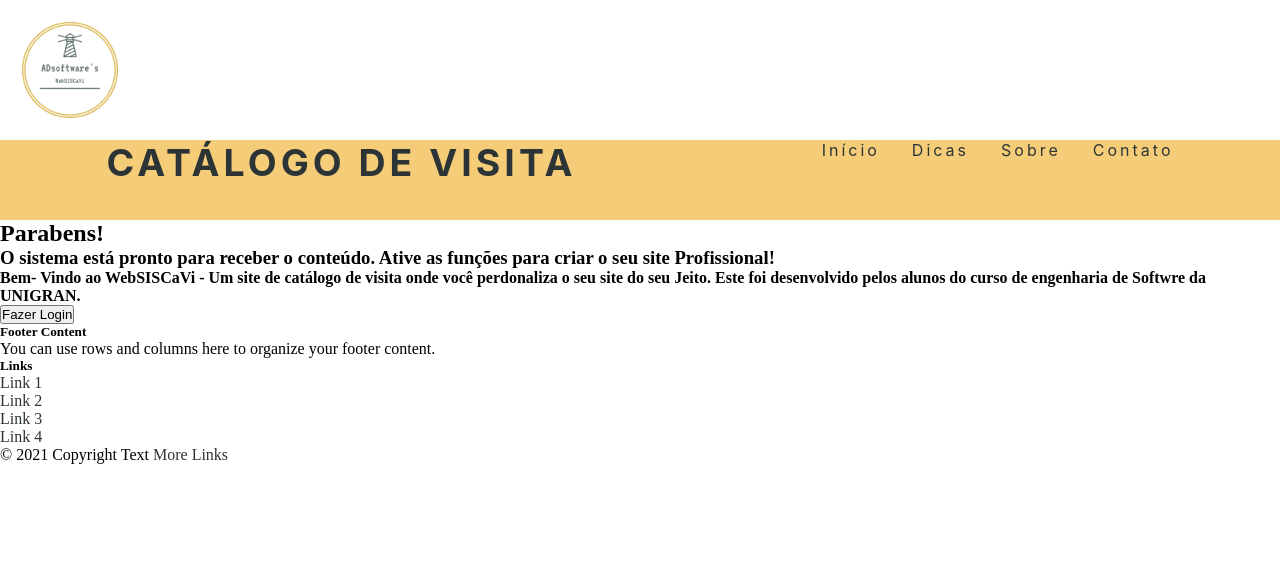
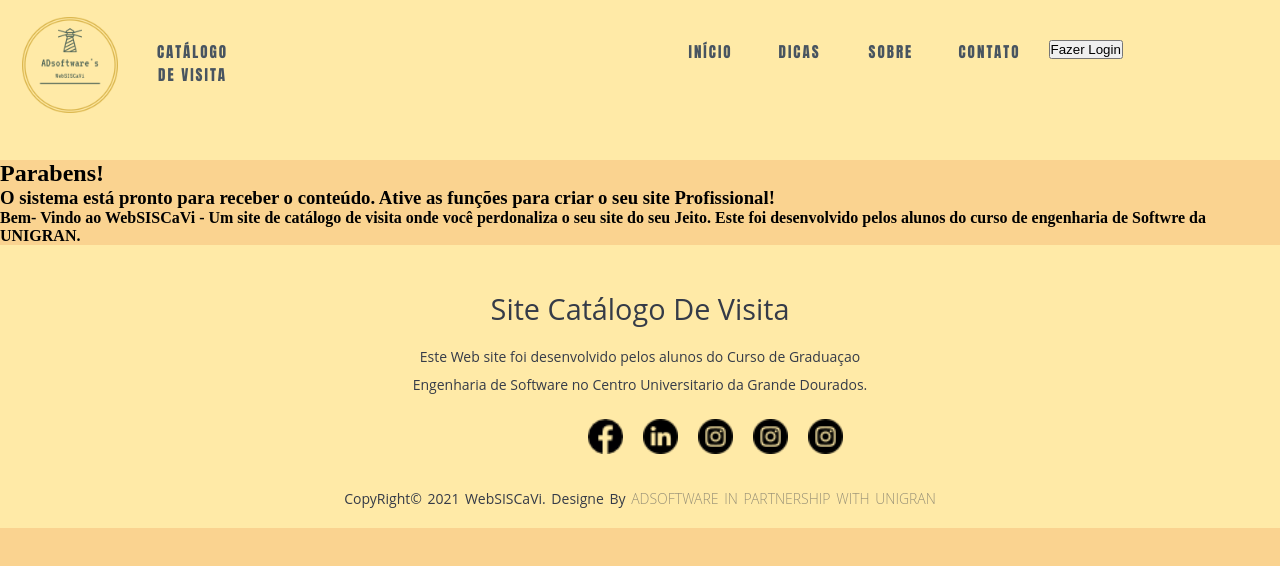
Before and after one commit to dferrantisc/TCC, a website: page public/index.html in a window 1280 px wide. Drawn offline with Linux system fonts and the light colour scheme; files whose address does not match are found by name.

Commit message:
Confgs da Pag

```diff
--- a/public/css/style.css
+++ b/public/css/style.css
@@ -1,6 +1,63 @@
 * {
     padding: 0;
     margin: 0;
+    box-sizing: border-box;
+}
+
+
+/*Estilo do Topo da Página*/
+
+body {
+    margin: 0;
+    padding: 0;
+    background: #fad390;
+}
+
+nav {
+    width: 100%;
+    background: #ffeaa7;
+    overflow: auto;
+    justify-content: space-around;
+    display: flex;
+    font-family: -apple-system, BlinkMacSystemFont, "Segoe UI", Roboto, Oxygen, Ubuntu, Cantarell, "Open Sans", "Helvetica Neue", sans-serif;
+    height: 20vh;
+}
+
+ul {
+    padding: 0;
+    margin: 0 0 0 150px;
+    list-style: none;
+}
+
+li {
+    float: left;
+}
+
+.logo img {
+    position: absolute;
+    margin-top: 5px;
+    margin-left: 10px;
+}
+
+nav a {
+    width: 90px;
+    display: flex;
+    padding: 40px 6px;
+    text-decoration: none;
+    font-family: Impact, Haettenschweiler, 'Arial Narrow Bold', sans-serif;
+    text-align: center;
+    color: #485460;
+    transition: 0.5s;
+    font-size: 15px;
+    text-transform: uppercase;
+    letter-spacing: 2px;
+}
+
+nav a:hover {
+    opacity: 0.9;
+    background-color: #ffb142;
+    color: #dcdde1;
+    cursor: pointer;
 }
 
 img {
@@ -9,108 +66,87 @@ img {
     width: 120px;
 }
 
-nav {
-    justify-content: space-around;
-    display: flex;
-    font-family: -apple-system, BlinkMacSystemFont, "Segoe UI", Roboto, Oxygen, Ubuntu, Cantarell, "Open Sans", "Helvetica Neue", sans-serif;
-    background: #f5cd79;
-    height: 10vh;
+
+/*Estilo do Rodapé da Página*/
+
+footer {
+    background: #ffeaa7;
+    height: auto;
+    width: 100vw;
+    font-family: "Open Sans";
+    padding-top: 40px;
+    color: #353b48;
 }
 
-a {
-    color: #2d3436;
-    text-decoration: none;
-    transition: 0.5s;
+.footer-content {
+    display: flex;
+    align-items: center;
+    justify-content: center;
+    flex-direction: column;
+    text-align: center;
 }
 
-a:hover {
-    opacity: 0.9;
-    background-color: #ffb142;
-    color: #2c3e50;
-    cursor: pointer;
+.footer-content h3 {
+    font-size: 1.8rem;
+    font-weight: 400;
+    text-transform: capitalize;
+    line-height: 3rem;
 }
 
-.logo {
-    font-size: 25px;
-    text-transform: uppercase;
-    letter-spacing: 4px;
+.footer-content p {
+    max-width: 500px;
+    margin: 10px auto;
+    line-height: 28px;
+    font-size: 14px;
 }
 
-.navlist {
+.footer-content img {
+    height: 35px;
+    width: 35px;
+    align-items: center;
+}
+
+.socialsm {
     list-style: none;
     display: flex;
+    align-items: center;
+    justify-content: center;
+    margin: 1rem 0 3rem 0;
 }
 
-.navlist li {
-    letter-spacing: 3px;
-    margin-left: 32px;
+.socialsm li {
+    margin: 0 10px;
 }
 
-.menu {
-    cursor: pointer;
+.socialsm a {
+    text-decoration: none;
+    color: seagreen;
 }
 
-.menu div {
-    width: 32px;
-    height: 2px;
-    background: white;
-    margin: 8px;
-    transition: 0.3s;
+.socialsm a i {
+    font-size: 1.1rem;
+    transition: color.5s ease;
 }
 
-@media (max-width: 999px) {
-    body {
-        /*background: url("/imgs/fundo.jpg") no-repeat center center;*/
-        overflow-x: hidden;
-        background: #dcdde1;
-        background-size: cover;
-        height: 92vh;
-    }
-    .navlist {
-        position: absolute;
-        top: 8vh;
-        right: 0;
-        width: 50vw;
-        height: 92vh;
-        background: #fdcb6e;
-        flex-direction: column;
-        align-items: center;
-        justify-content: space-around;
-        transform: translateX(100%);
-        transition: transform 0.3s ease-in;
-    }
-    .navlist li {
-        margin-left: 0;
-        opacity: 0;
-    }
-    .menu {
-        display: block;
-    }
+.socialsma:hover i {
+    color: #353b48;
 }
 
-.navlist.active {
-    transform: translateX(0);
+.footer-bottom {
+    background: #ffeaa7;
+    width: 100vw;
+    padding: 20px 0;
+    text-align: center;
 }
 
-@keyframes navlinkfade {
-    from {
-        opacity: 0;
-        transform: translateX(50px);
-    }
-    to {
-        opacity: 1;
-        transform: translateX(0);
-    }
+.footer-bottom p {
+    font-size: 14px;
+    word-spacing: 2px;
+    text-transform: capitalize;
 }
 
-.menu.active.line1 {
-    transform: rotate(-45deg) translate(-8px, 8px);
+.footer-bottom span {
+    text-transform: uppercase;
+    opacity: .5;
+    font-weight: 200;
 }
-
-.menu.active.line2 {
-    opacity: 0;
-}
-
-.menu.active.line3 {
-    transform: rotate(45deg) translate(-5px, -7px);
-}
--- a/public/index.html
+++ b/public/index.html
@@ -9,27 +9,29 @@
     <!--JavaScript-->
     <script src="_js/navbar.js"></script>
     <!--Icon da Pagina-->
-    <link rel="icon" type="imagen/png" href="imgs/lighthouse (1).png" />
+    <link rel="icon" type="imagen/png" href="imgs/lighthouse.png" />
     <!--Titulo da Pagina-->
     <title>Catálogo de Visita</title>
+    <!--Rodapé-->
+    <link rel="stylesheet" href="https://stackpath.bootstrapcdn.com/font-awesome/4.7.0/css/font-awesome.min.css" />
 </head>
 
 <body>
-
+    <!--Topo da Página-->
     <header>
-        <img src="imgs/logo_transparent.png" alt="logo do navbar">
+        <div class="logo">
+            <a href='#'><img src="imgs/logo_transparent.png" alt="logo do navbar"></a>
+        </div>
         <nav class="menu">
-            <a class="logo" href="">
-                <h1>Catálogo de Visita</h1>
-            </a>
+            <a href=""> Catálogo de Visita </a>
             <ul class="navlist">
                 <li><a href="">Início</a></li>
                 <li><a href="">Dicas</a></li>
                 <li><a href="">Sobre</a></li>
                 <li><a href="">Contato</a></li>
+                <li><a><button>Fazer Login</button></a></li>
             </ul>
         </nav>
-
     </header>
 
     <div>
@@ -43,35 +45,34 @@
     </div>
 
 
-    <button>Fazer Login</button>
-
-
-    <footer class="page-footer">
-        <div class="container">
-            <div class="row">
-                <div class="col l6 s12">
-                    <h5 class="white-text">Footer Content</h5>
-                    <p class="grey-text text-lighten-4">You can use rows and columns here to organize your footer content.</p>
-                </div>
-                <div class="col l4 offset-l2 s12">
-                    <h5 class="white-text">Links</h5>
-                    <ul>
-                        <li><a class="grey-text text-lighten-3" href="#!">Link 1</a></li>
-                        <li><a class="grey-text text-lighten-3" href="#!">Link 2</a></li>
-                        <li><a class="grey-text text-lighten-3" href="#!">Link 3</a></li>
-                        <li><a class="grey-text text-lighten-3" href="#!">Link 4</a></li>
-                    </ul>
-                </div>
-            </div>
+    <!--Rodapé do Site -->
+    <footer>
+        <div class="footer-content">
+            <h3> Site Catálogo de Visita</h3>
+            <p>Este Web site foi desenvolvido pelos alunos do Curso de Graduaçao Engenharia de Software no Centro Universitario da Grande Dourados.</p>
+            <ul class="socialsmd">
+                <li>
+                    <a href="https://www.facebook.com/unigran"><img src="imgs/logotipo-circular-do-facebook.png" alt="Facebook">
+                    </a>
+                </li>
+                <li>
+                    <a href="https://www.linkedin.com/school/unigran-dourados?pathWildcard=15093231"><img src="imgs/linkedin.png" alt="Linkedin"></a>
+                </li>
+                <li>
+                    <a href="https://www.instagram.com/unigran/"><img src="imgs/instagram.png" alt="Instagram"></a>
+                </li>
+                <li>
+                    <a href="https://www.instagram.com/d.iferranti/"><img src="imgs/instagram.png" alt="Instagram"></a>
+                </li>
+                <li>
+                    <a href="https://www.instagram.com/alissonxd1/"><img src="imgs/instagram.png" alt="Instagram"></a>
+                </li>
+            </ul>
         </div>
-        <div class="footer-copyright">
-            <div class="container">
-                © 2021 Copyright Text
-                <a class="grey-text text-lighten-4 right" href="#!">More Links</a>
-            </div>
+        <div class="footer-bottom">
+            <p>CopyRight&copy; 2021 WebSISCaVi. designe by <span>ADSoftware in Partnership with UNIGRAN</span></p>
         </div>
     </footer>
-
 
 </body>
 
--- a/src/server.js
+++ b/src/server.js
@@ -1,8 +1,12 @@
 const express = require("express");
 const bdconex = require("./conexao");
 
+const initModels = require("./entidades/init-models");
+
 const app = express();
 
-bdconex.authenticate().then(() => console.log("Banco de Dados conectado"));
+//bdconex.authenticate().then(() => console.log("Banco de Dados conectado"));
+const entdds = initModels(bdconex);
+const user = entdds.usuariocliente.create({ nome: "alisson", cpf: "000.269.2541.01", email: "asdasd@mail.com", telefone: "14578899", datadenascimento: "10.08.1997" })
 
 app.listen(3000, () => console.log("server conectado"));
```
Also changed, not shown: package.json (+16 -2 lines), public/imgs/avatar-vazio.png (added), public/imgs/instagram.png (added), public/imgs/lighthouse (3).png (deleted), public/imgs/lighthouse (4).png (deleted), public/imgs/lighthouse (5).png (deleted), public/imgs/linkedin.png (added), public/imgs/logotipo-circular-do-facebook.png (added), tests/test.js (added), 2 other files.
